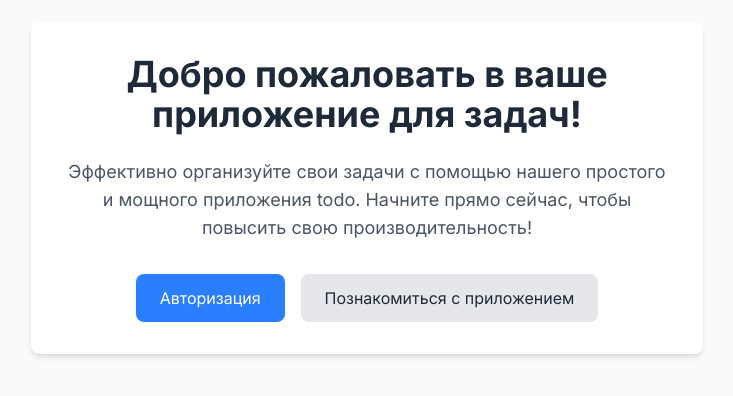
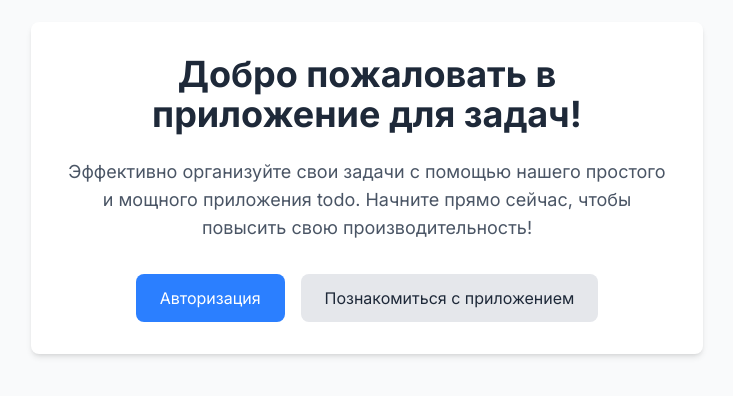
Before and after one commit to bartcevich/TodoNext, a Next.js app: page / in a window 1280 px wide. Shown: the part 212-608 px from the top of the page, without its empty margins (273-1006 px from the left). Built offline with nearby package versions, Linux system fonts and the light colour scheme.

Commit message:
Update page.tsx

```diff
--- a/src/app/page.tsx
+++ b/src/app/page.tsx
@@ -6,7 +6,7 @@ export default function WelcomePage() {
     <div className="min-h-screen flex flex-col items-center justify-center bg-gray-50">
       <div className="text-center max-w-2xl p-8 bg-white rounded-lg shadow-md">
         <h1 className="text-4xl font-bold text-gray-800 mb-6">
-          Добро пожаловать в ваше приложение для задач!
+          Добро пожаловать в приложение для задач!
         </h1>
         <p className="text-lg text-gray-600 mb-8">
           Эффективно организуйте свои задачи с помощью нашего простого и мощного
```
